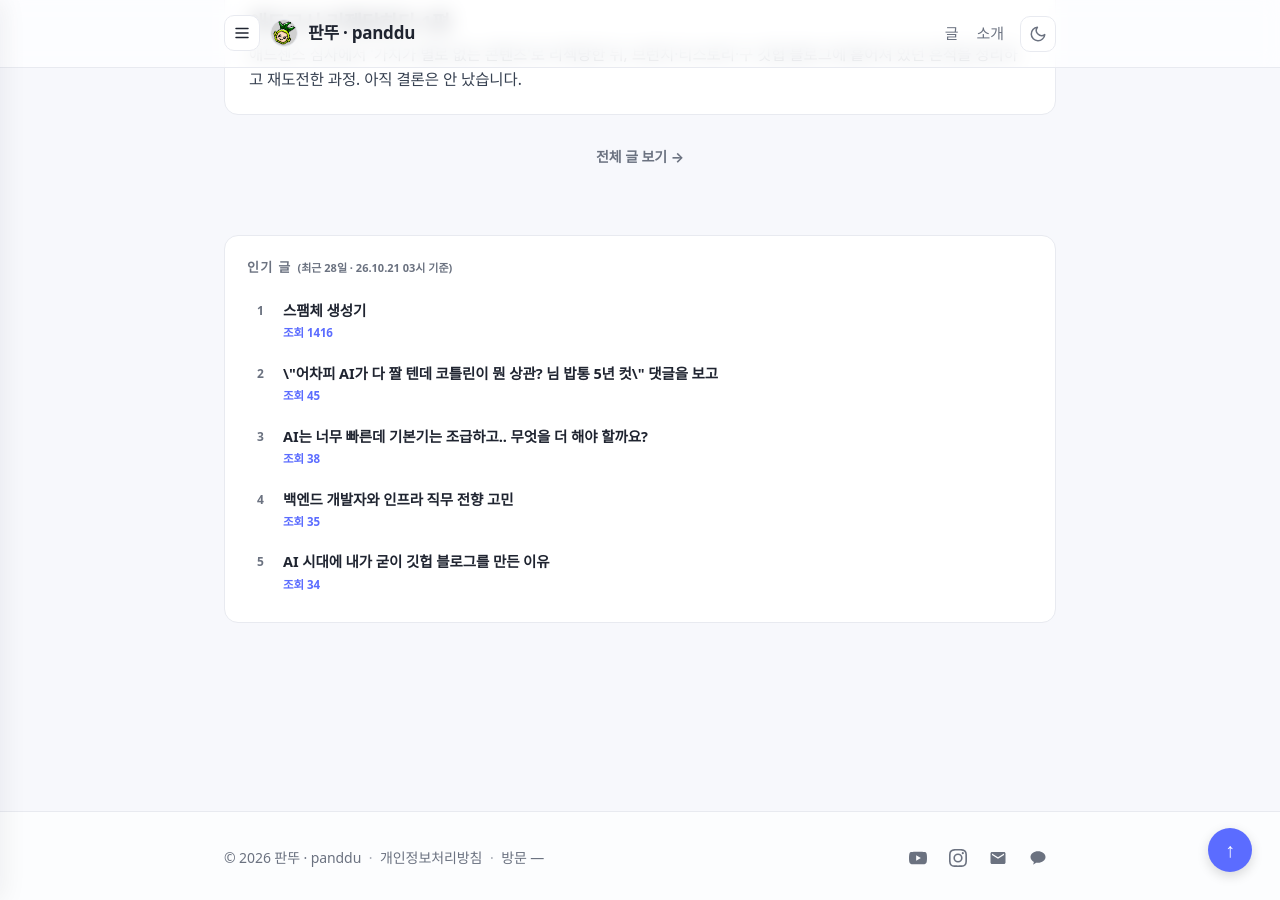
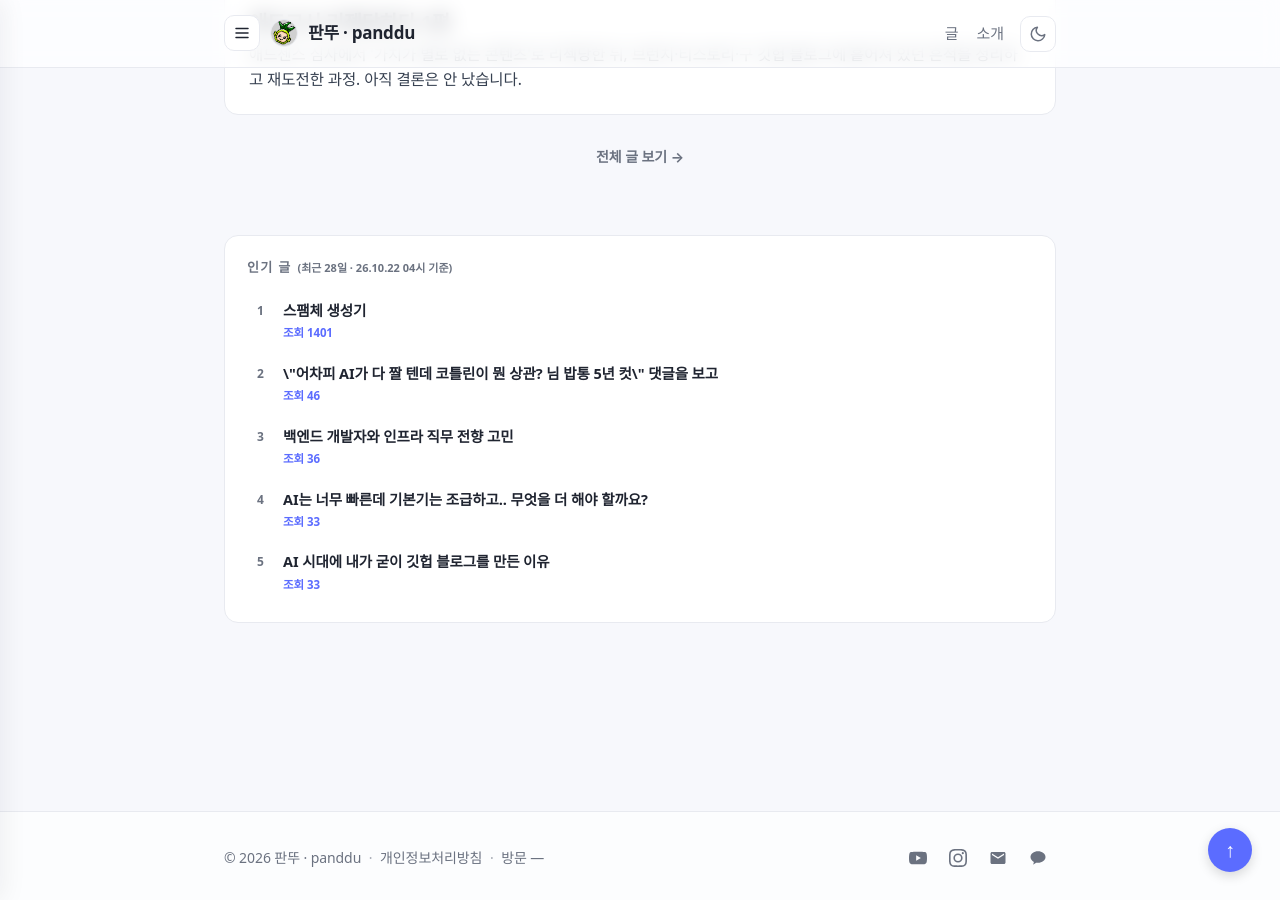
Before and after one commit to panddu/panddu.github.io, a Jekyll site: the page built from index.html, in a window 1280 px wide and 900 px high, scrolled down 2017 px. Built offline with Jekyll 4.4.1, drawn with Linux system fonts in a browser that asks for light colours; some web fonts are replaced.

Commit message:
chore: update popular posts

```diff
--- a/_data/popular_posts.json
+++ b/_data/popular_posts.json
@@ -1,31 +1,31 @@
 {
-  "generated_at": "2026-10-21T03:54:31+09:00",
+  "generated_at": "2026-10-22T04:06:23+09:00",
   "period_days": 28,
   "posts": [
     {
       "title": "스팸체 생성기",
       "url": "/posts/2019/04/spammaker/",
-      "views": 1416
+      "views": 1401
     },
     {
       "title": "\\\"어차피 AI가 다 짤 텐데 코틀린이 뭔 상관? 님 밥통 5년 컷\\\" 댓글을 보고",
       "url": "/posts/2026/09/ai-coding-language-and-developer-future/",
-      "views": 45
+      "views": 46
+    },
+    {
+      "title": "백엔드 개발자와 인프라 직무 전향 고민",
+      "url": "/posts/2026/08/backend-and-infra-counsel/",
+      "views": 36
     },
     {
       "title": "AI는 너무 빠른데 기본기는 조급하고.. 무엇을 더 해야 할까요?",
       "url": "/posts/2026/08/ai-and-basic-skills/",
-      "views": 38
-    },
-    {
-      "title": "백엔드 개발자와 인프라 직무 전향 고민",
-      "url": "/posts/2026/08/backend-and-infra-counsel/",
-      "views": 35
+      "views": 33
     },
     {
       "title": "AI 시대에 내가 굳이 깃헙 블로그를 만든 이유",
       "url": "/posts/2026/08/why-i-made-github-blog/",
-      "views": 34
+      "views": 33
     }
   ]
 }
```
